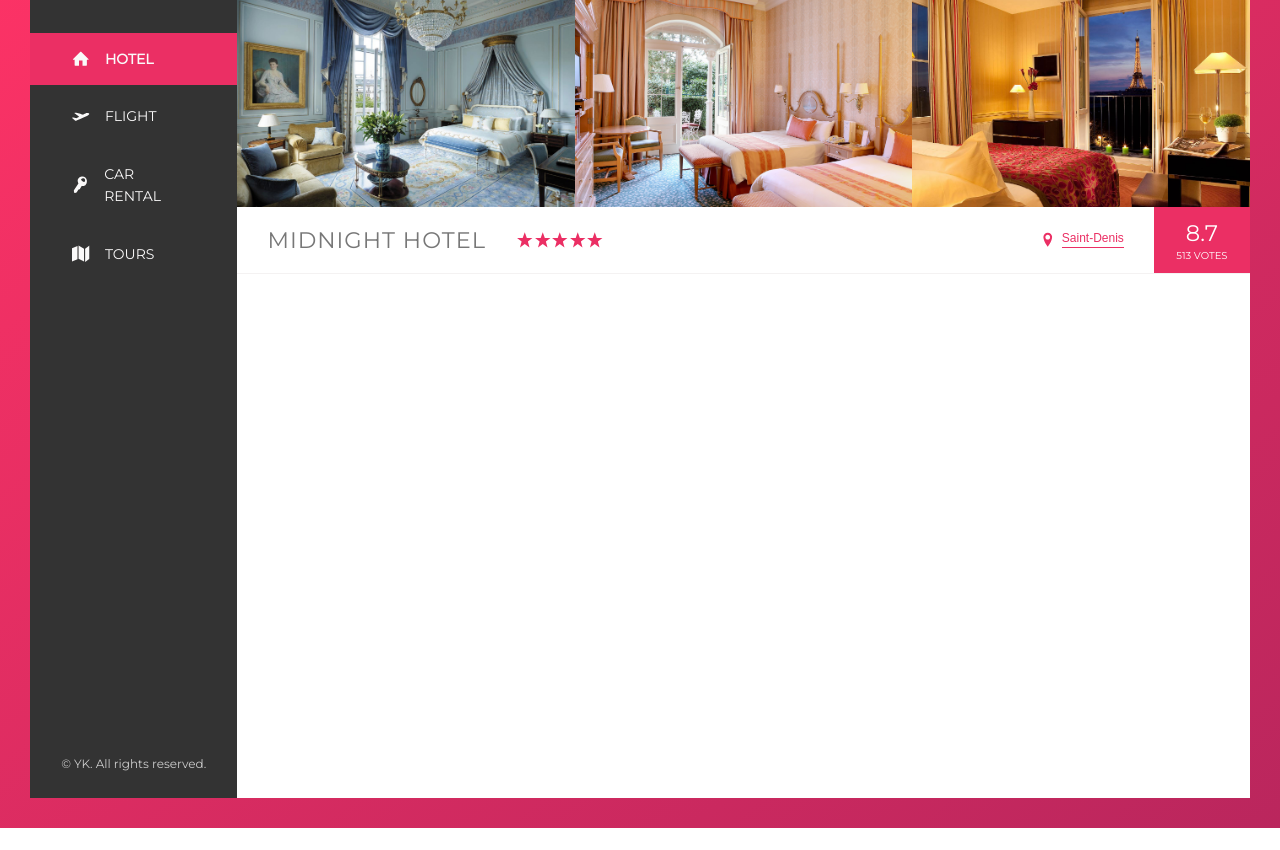
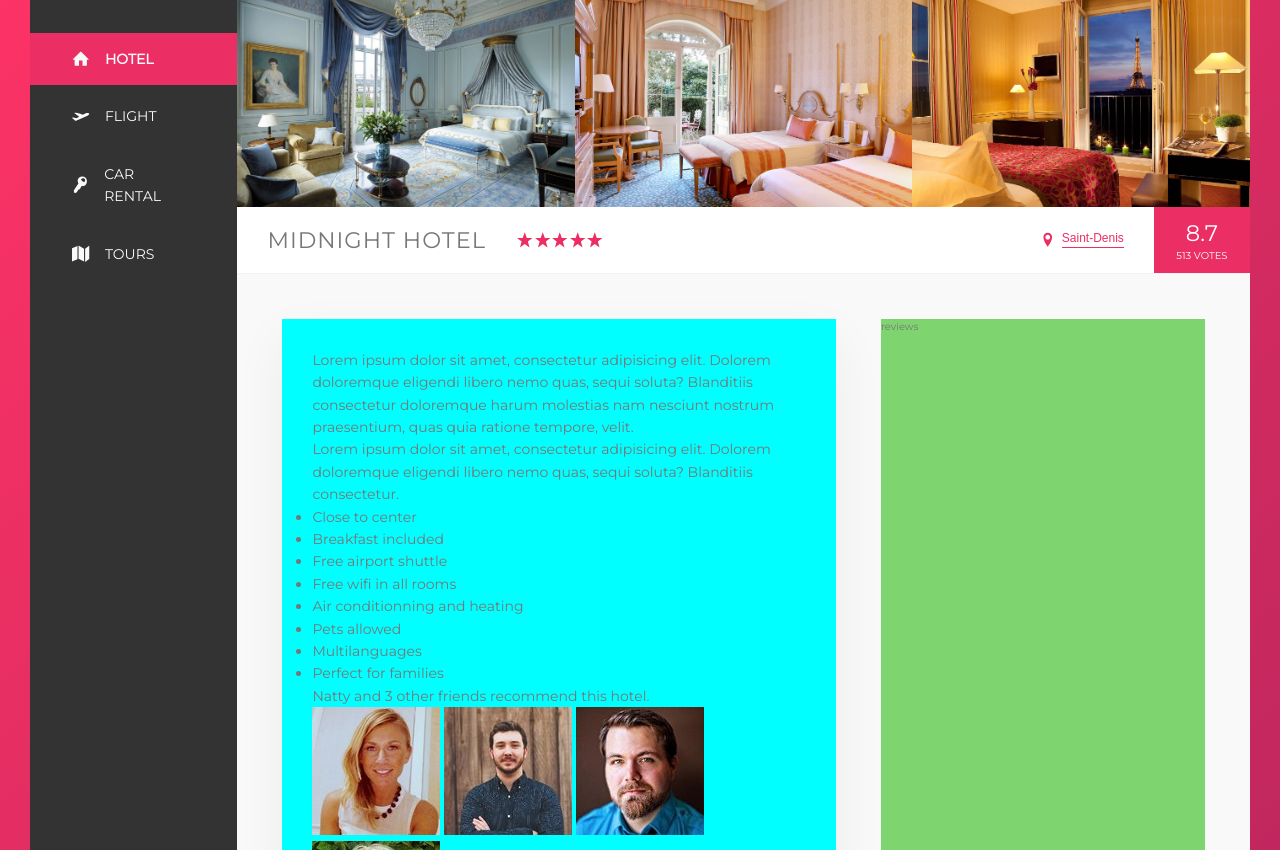
Before and after one commit to YassirKJS/paris-travel, a website: page index.html in a window 1280 px wide. Shown: the part 102-952 px from the top of the page. Before the commit the page ends 930 px from the top, so only its background shows below. Drawn offline with Linux system fonts and the light colour scheme.

Commit message:
re: Building the description section

```diff
--- a/index.html
+++ b/index.html
@@ -135,6 +135,41 @@
                         <div class="overview__rating-count">513 votes</div>
                     </div>
                 </div>
+
+                <div class="detail">
+                    <div class="description">
+                        <p class="paragraph">
+                            Lorem ipsum dolor sit amet, consectetur adipisicing elit. Dolorem doloremque eligendi libero nemo quas, sequi soluta? Blanditiis consectetur doloremque harum molestias nam nesciunt nostrum praesentium, quas quia ratione tempore, velit.
+                        </p>
+                        <p class="paragraph">
+                            Lorem ipsum dolor sit amet, consectetur adipisicing elit. Dolorem doloremque eligendi libero nemo quas, sequi soluta? Blanditiis consectetur.
+                        </p>
+                        <ul class="list">
+                            <li class="list__item">Close to center</li>
+                            <li class="list__item">Breakfast included</li>
+                            <li class="list__item">Free airport shuttle</li>
+                            <li class="list__item">Free wifi in all rooms</li>
+                            <li class="list__item">Air conditionning and heating</li>
+                            <li class="list__item">Pets allowed</li>
+                            <li class="list__item">Multilanguages</li>
+                            <li class="list__item">Perfect for families</li>
+                        </ul>
+                        <div class="recommend">
+                            <p class="recommend__count">
+                                Natty and 3 other friends recommend this hotel.
+                            </p>
+                            <div class="recommend__friends">
+                                <img src="img/user-2.jpg" alt="" class="recommend__photo">
+                                <img src="img/user-4.jpg" alt="" class="recommend__photo">
+                                <img src="img/user-5.jpg" alt="" class="recommend__photo">
+                                <img src="img/user-6.jpg" alt="" class="recommend__photo">
+                            </div>
+                        </div>
+                    </div>
+                    <div class="user-reviews">
+                        reviews
+                    </div>
+                </div>
             </main>
         </div>
     </div>
--- a/sass/base/_base.scss
+++ b/sass/base/_base.scss
@@ -42,9 +42,15 @@
   --color-gray-light-3: #f0eeee;
   --color-gray-light-4: #ccc;
 
+  //SHADOW BOX
+  --shadow-dark: 0 2rem 6rem rgba(0,0,0,.3);
+  --shadow-light: 0 2rem 5rem rgba(0,0,0,.06);
 
   // FONT
   --default-font-size: 1.6rem;
+
+  //BORDER
+  --line: 1px solid var(--color-gray-light-2);
 
   // GRID
   --grid_width: 114rem;
--- /dev/null
+++ b/sass/layout/_detail.scss
@@ -0,0 +1,20 @@
+.detail {
+  display: flex;
+  padding: 4.5rem;
+  background-color: var(--color-gray-light-1);
+  border-bottom: var(--line);
+}
+
+.description {
+  background-color: cyan;
+  font-size: 1.4rem;
+  box-shadow: var(--shadow-light);
+  padding: 3rem;
+  flex: 0 0 60%;
+  margin-right: 4.5rem;
+}
+
+.user-reviews {
+  background-color: #7ed56f;
+  flex: 1;
+}
--- a/sass/layout/_view.scss
+++ b/sass/layout/_view.scss
@@ -1,6 +1,6 @@
 .view {
   background-color: white;
-  height: 80rem;
+  //height: 80rem;
 
   flex: 1;
 }
--- a/sass/main.scss
+++ b/sass/main.scss
@@ -22,6 +22,7 @@
 @import "layout/sidebar";
 @import "layout/view";
 @import "layout/gallery";
+@import "layout/detail";
 
 //PAGES
 @import "pages/home";
```
Also changed, not shown: css/style.css.
